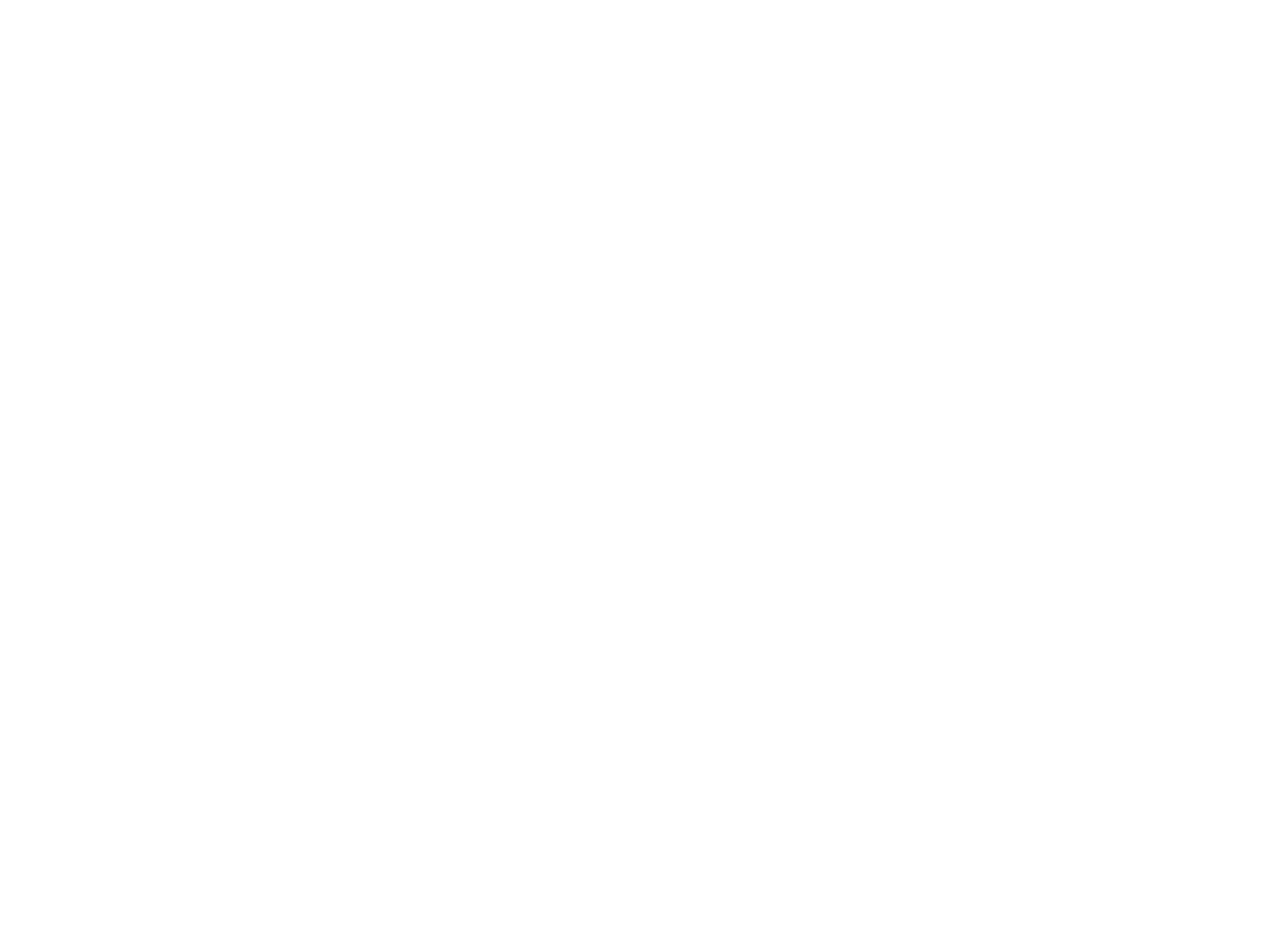
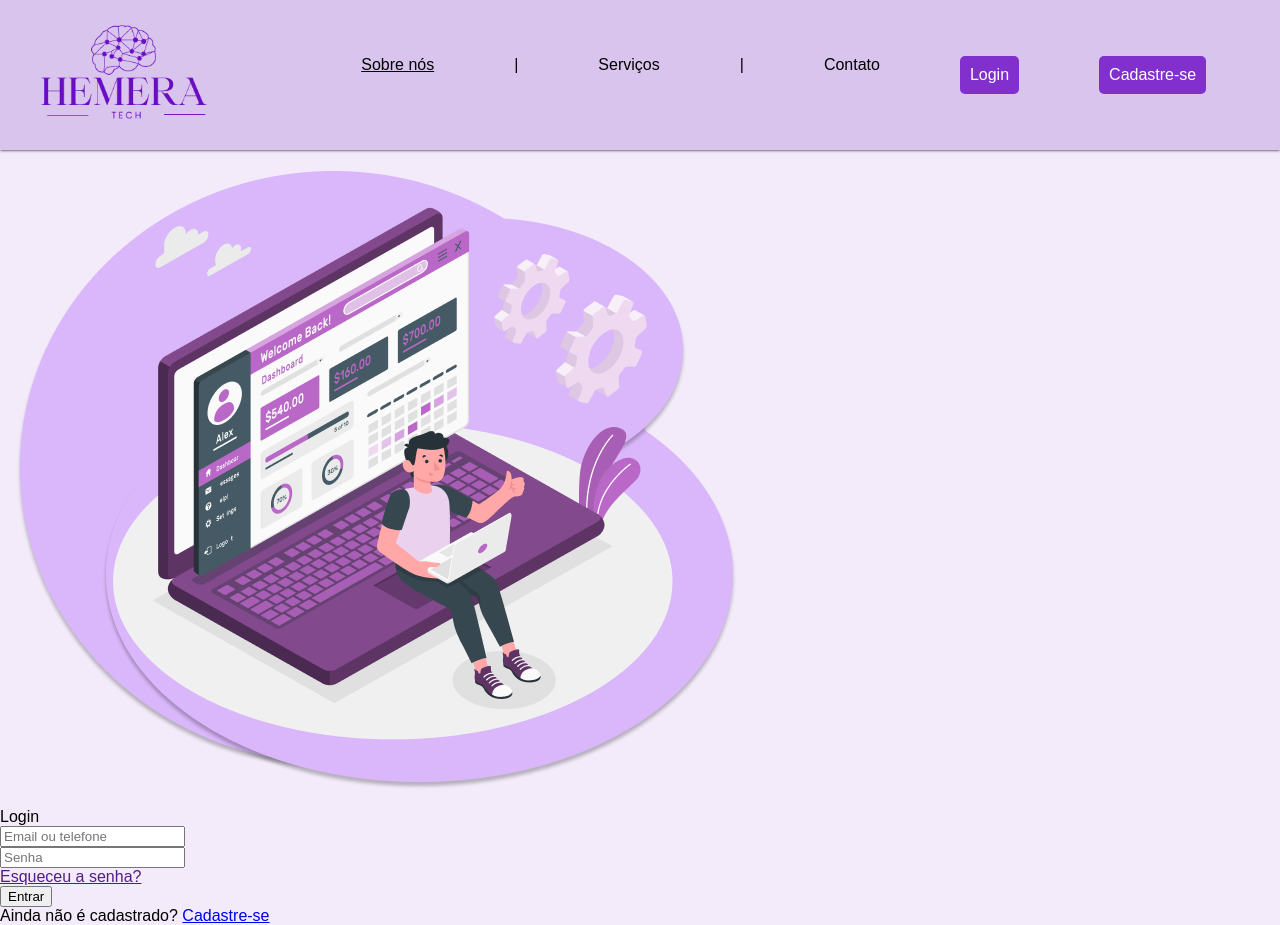
Before and after one commit to lethiciaferraz/Hemera-Tech, a website: page site/public/login.html in a window 1280 px wide. Before the commit the page ends 800 px from the top, so only its background shows below. Drawn offline with Linux system fonts and the light colour scheme.

Commit message:
inicio do corpo do login

```diff
--- a/site/public/css/index.css
+++ b/site/public/css/index.css
@@ -15,7 +15,8 @@
     display: flex;
     background-color: #D8C4EC;
     box-shadow: 0 0 3px;
-    justify-content: center;
+    justify-content: space-around;
+    align-items: center;
 }
 
 nav ul {
@@ -34,16 +35,13 @@
     color: black;
 }
 
-
 ul a:hover {
     color: #812FCD;
-
 }
 
 ul li {
     list-style: none;
 }
-
 
 .bnt-nav {
     color: white;
@@ -63,13 +61,14 @@
     transition: .1s;
 }
 
-
 .bnt-nav:hover {
     background-color: #ca9ef7d0;
 }
 
+
 /* QUEM SOMOS */
-#div_quem_somos{
+
+#div_quem_somos {
     background-image: url(../assets/background_sobre_nos.png);
     background-size: cover;
     background-repeat: no-repeat;
@@ -78,14 +77,12 @@
 .container1 p {
     margin-top: 30px;
     font-size: 20px;
-
 }
 
 .container1 b {
     margin-top: 100px;
     font-size: 40px;
     text-align: center;
-
 }
 
 .container1 {
@@ -95,9 +92,7 @@
     color: #000;
     justify-content: flex-start;
     height: 70vh;
-
 }
-
 
 .container1 button {
     background-color: #812FCD;
@@ -112,6 +107,7 @@
 
 
 /* SERVIÇOS */
+
 #div_servicos {
     display: flex;
     flex-direction: column;
@@ -119,11 +115,9 @@
     margin-bottom: 0%;
 }
 
-
 #div_destaque_txt_servicos {
     font-size: 35px;
     letter-spacing: 0.3em;
-
     font-weight: 600;
     text-align: center;
 }
@@ -131,7 +125,6 @@
 #div_txt_servicos {
     line-height: 30px;
     font-size: 18px;
-
     max-width: 75vw;
     margin: 1vh 12vw 1vh 12vw;
     font-weight: 400;
@@ -163,49 +156,42 @@
     margin: 2vh;
 }
 
-
 .txt_card {
     font-weight: 300;
     font-size: 16px;
 }
 
- @media only screen and (max-width: 600px) {
-    #div_destaque_txt_servicos{
+@media only screen and (max-width: 600px) {
+    #div_destaque_txt_servicos {
         font-size: max(25px, 2vh);
         font-weight: 600;
         text-align: center;
         letter-spacing: 1px;
     }
-
-    #div_txt_servicos{
+    #div_txt_servicos {
         line-height: 2.9vh;
         font-size: max(14px, 2vh);
         font-weight: 400;
         text-align: center;
         margin: 1vh 12vw 1vh 12vw;
     }
-
     .img_card img {
         height: 9vh;
         margin: 2vh;
     }
-
     .txt_card {
         font-weight: 300;
         font-size: max(12px, 2vh);
-
     }
 }
 
 @media only screen and (max-width: 900px) {
-
     #div_cards_servicos {
         display: flex;
         flex-direction: column;
         justify-items: center;
         margin: 0 auto;
     }
-
     .card {
         padding: 5vh;
         width: 50vw;
@@ -213,15 +199,14 @@
         box-shadow: 2px 2px 10px #bdb0cc;
         background-color: #E9DEF4;
     }
+}
 
-}
 
 /* COMO FUNCIONA */
 
 #div_funciona {
     background-image: url(../assets/background_como_funciona.png);
     background-size: cover;
-
     display: flex;
     flex-direction: row;
     align-items: center;
@@ -233,7 +218,6 @@
     width: 40vw;
 }
 
-
 #div_bloco_funciona {
     flex-direction: column;
     margin-top: 20vh;
@@ -241,21 +225,20 @@
 
 #div_destaque_txt_funciona {
     font-size: 35px;
-
     font-weight: 600;
     text-align: left;
 }
 
-#container_passos{
+#container_passos {
     display: flex;
     flex-direction: row;
 }
 
-#div_img_numeros img{
+#div_img_numeros img {
     margin: 2vh 1vw 0vh 1vh;
-
     width: 5vw;
 }
+
 .passo {
     max-width: 30vw;
     margin-top: 1.6vh;
@@ -266,5 +249,4 @@
 
 .destaque_txt_2 b {
     color: #6B0CC5;
-
 }
--- a/site/public/login.html
+++ b/site/public/login.html
@@ -6,48 +6,71 @@
     <meta http-equiv="X-UA-Compatible" content="IE=edge">
     <meta name="viewport" content="width=device-width, initial-scale=1.0">
     <title>Login - Hemera Tech</title>
+    <link rel="stylesheet" href="./css/index.css">
+
+    <!-- FONTE POPPINS -->
+    <link rel="shortcut icon" href="./assets/artificial-intelligence (1).png" type="image/x-icon">
+    <link rel="preconnect" href="https://fonts.googleapis.com">
+    <link rel="preconnect" href="https://fonts.gstatic.com" crossorigin>
 </head>
 
 <body>
     <header>
         <div id="div_img_logo">
-            <!-- Aqui vai aquela img do Hemera -->
+            <img src="./assets/HEMERA.png" alt="" width=180px>
         </div>
         <div id="div_navbar">
-            <!-- Aqui vão as pag de navegação -->
-            <div id="div_nav_paginas">
-                <!-- Lista de paginas "quem somos""servoços" e pah -->
-            </div>
-            <div class="botoes" id="div_nav_botoes">
-                <!-- Login cadastro -->
-            </div>
+            <nav>
+                <ul>
+                    <a href="index.html">
+                        <li>Sobre nós</li>
+                    </a>
+                    |
+                    <a href="">
+                        <li>Serviços</li>
+                    </a>
+                    |
+                    <a href="">
+                        <li>Contato</li>
+                    </a>
+                    <a href="login.html">
+                        <li class="bnt-nav" id="bt_login">Login</li>
+                    </a>
+                    <a href="cadastro.html">
+                        <li class="bnt-nav">Cadastre-se</li>
+                    </a>
+                </ul>
+            </nav>
         </div>
     </header>
 
     <div class="corpo" id="div_principal_login">
         <div id="div_imagem_login">
-
+            <img src="./assets/imagem_login.png" alt="">
         </div>
         <div class="moldura" id="div_moldura_login">
             <div class="destque_txt" id="div_destaque_txt_login">
-                <!-- Login -->
+                Login
             </div>
             <div id="div_campos">
                 <div class="campo" id="campo1_login">
-
+                    <!-- <img src="./assets/icone-email.png"> -->
+                    <input type="text" placeholder="Email ou telefone">
                 </div>
                 <div class="campo" id="campo2_login">
-
+                    <!-- <img src="./assets/" alt=""> -->
+                    <input type="password" placeholder="Senha">
                 </div>
             </div>
             <div id="div_esq_senha">
-
+                <a href="">Esqueceu a senha?</a>
             </div>
             <div class="botoes" id="botao_login">
-
+                <button id="bt_entrar">Entrar</button>
             </div>
             <div class="txt" id="div_txt_cadastrar">
-
+                Ainda não é cadastrado?
+                <a href="./cadastro.html">Cadastre-se</a>
             </div>
         </div>
     </div>
```
